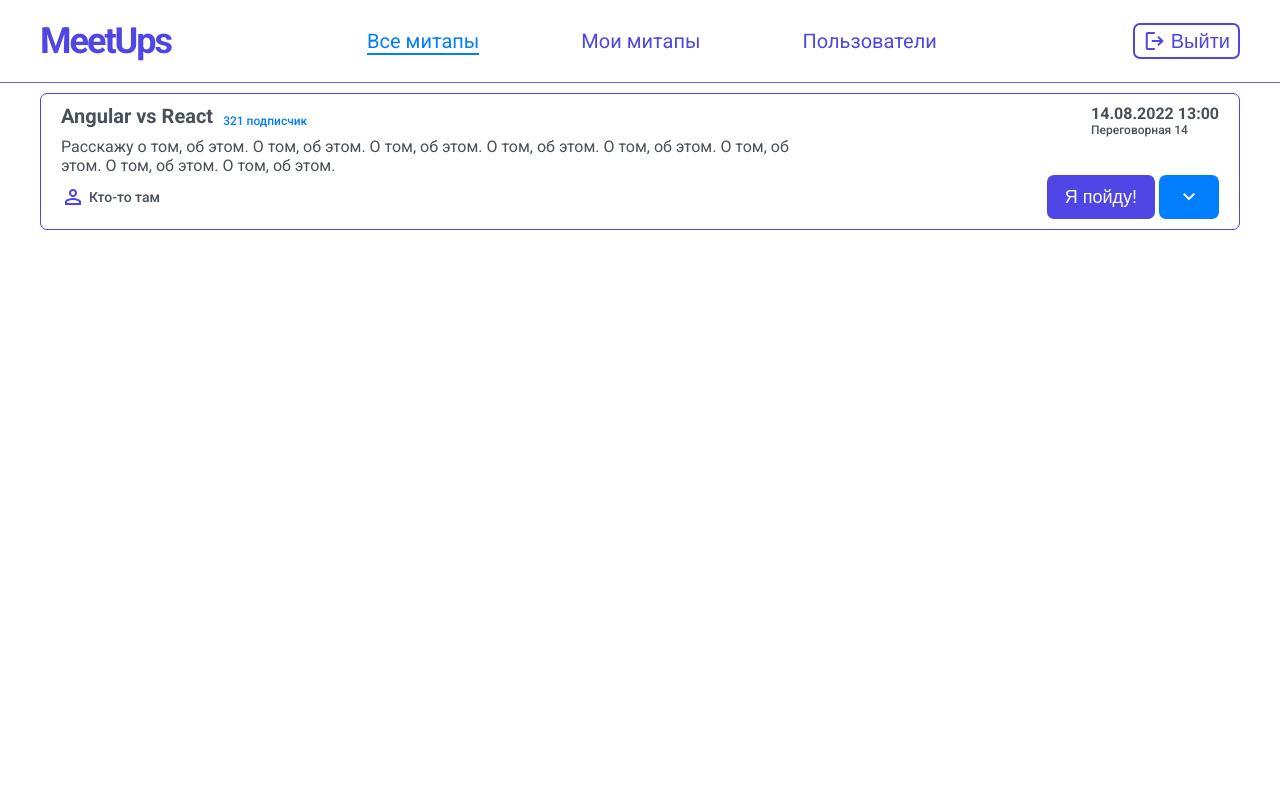
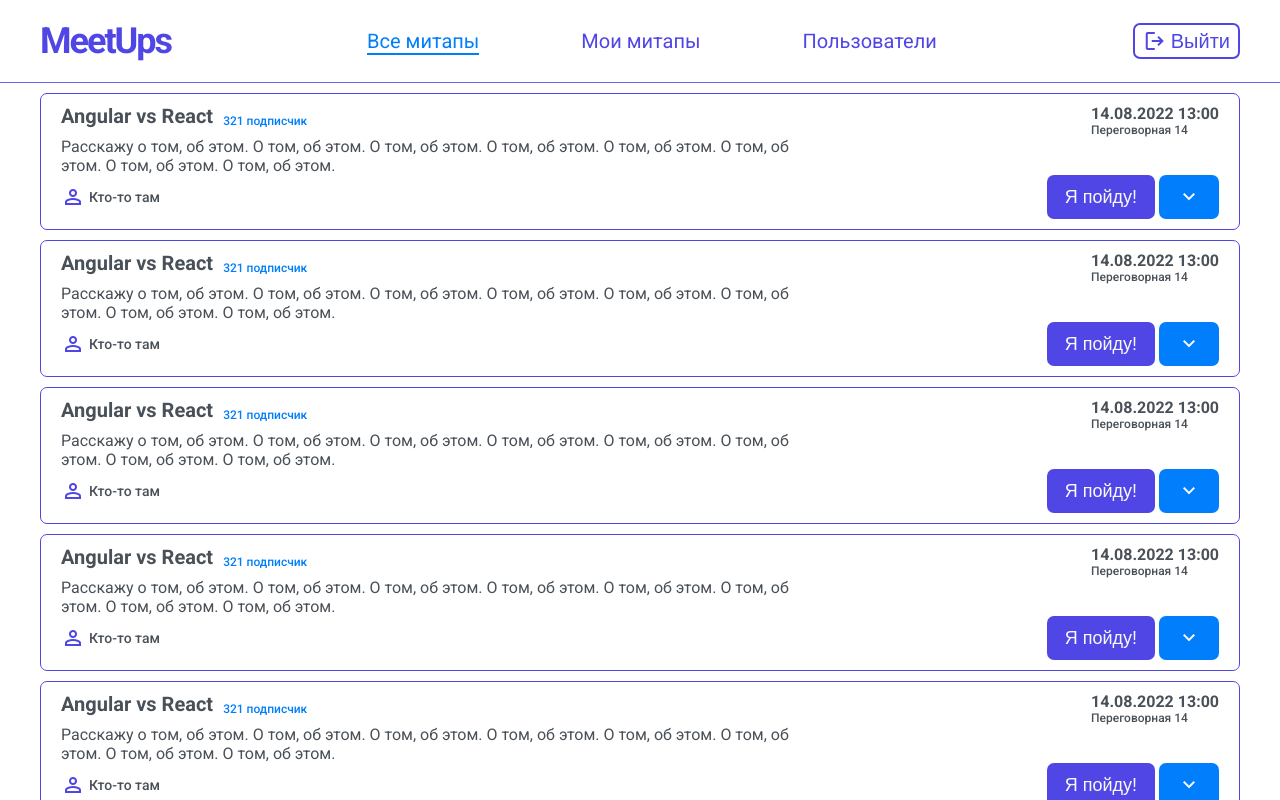
Before and after one commit to NERFTHISPLS/angular-meetup-organization, an Angular app: page / in a window 1280 px wide. Built offline with nearby package versions, Linux system fonts and the light colour scheme.

Commit message:
Add scrolling when there are too much meetups

```diff
--- a/src/app/app.component.html
+++ b/src/app/app.component.html
@@ -1,4 +1,6 @@
-<app-header />
-<main>
-  <app-all-meetups />
-</main>
+<div class="container">
+  <app-header />
+  <main>
+    <app-all-meetups />
+  </main>
+</div>
--- a/src/app/app.component.scss
+++ b/src/app/app.component.scss
@@ -0,0 +1,6 @@
+.container {
+  height: 100%;
+
+  display: grid;
+  grid-template-rows: auto minmax(0, 1fr);
+}
--- a/src/app/pages/all-meetups/all-meetups.component.html
+++ b/src/app/pages/all-meetups/all-meetups.component.html
@@ -1,3 +1,12 @@
 <ul class="all-meetups-list">
   <app-meetup-item />
+  <app-meetup-item />
+  <app-meetup-item />
+  <app-meetup-item />
+  <app-meetup-item />
+  <app-meetup-item />
+  <app-meetup-item />
+  <app-meetup-item />
+  <app-meetup-item />
+  <app-meetup-item />
 </ul>
--- a/src/app/pages/all-meetups/all-meetups.component.scss
+++ b/src/app/pages/all-meetups/all-meetups.component.scss
@@ -1,3 +1,11 @@
 .all-meetups-list {
+  height: 100%;
+
+  display: flex;
+  flex-direction: column;
+  gap: 1rem;
+
   padding: 1rem 4rem;
+
+  overflow-y: auto;
 }
--- a/src/index.html
+++ b/src/index.html
@@ -13,6 +13,6 @@
     />
   </head>
   <body>
-    <app-root></app-root>
+    <app-root class="root-container"></app-root>
   </body>
 </html>
--- a/src/styles.scss
+++ b/src/styles.scss
@@ -24,8 +24,6 @@ html {
 }
 
 body {
-  height: 100vh;
-
   color: var(--base-font-color);
   font-family: "Roboto", sans-serif;
 }
@@ -50,3 +48,23 @@ button {
 
   cursor: pointer;
 }
+
+.root-container {
+  display: block;
+
+  height: 100vh;
+}
+
+::-webkit-scrollbar {
+  width: 10px;
+}
+
+::-webkit-scrollbar-track {
+  background: #d5d5d5;
+  border-radius: 20px;
+}
+
+::-webkit-scrollbar-thumb {
+  background-color: #9f9f9f;
+  border-radius: 20px;
+}
```
